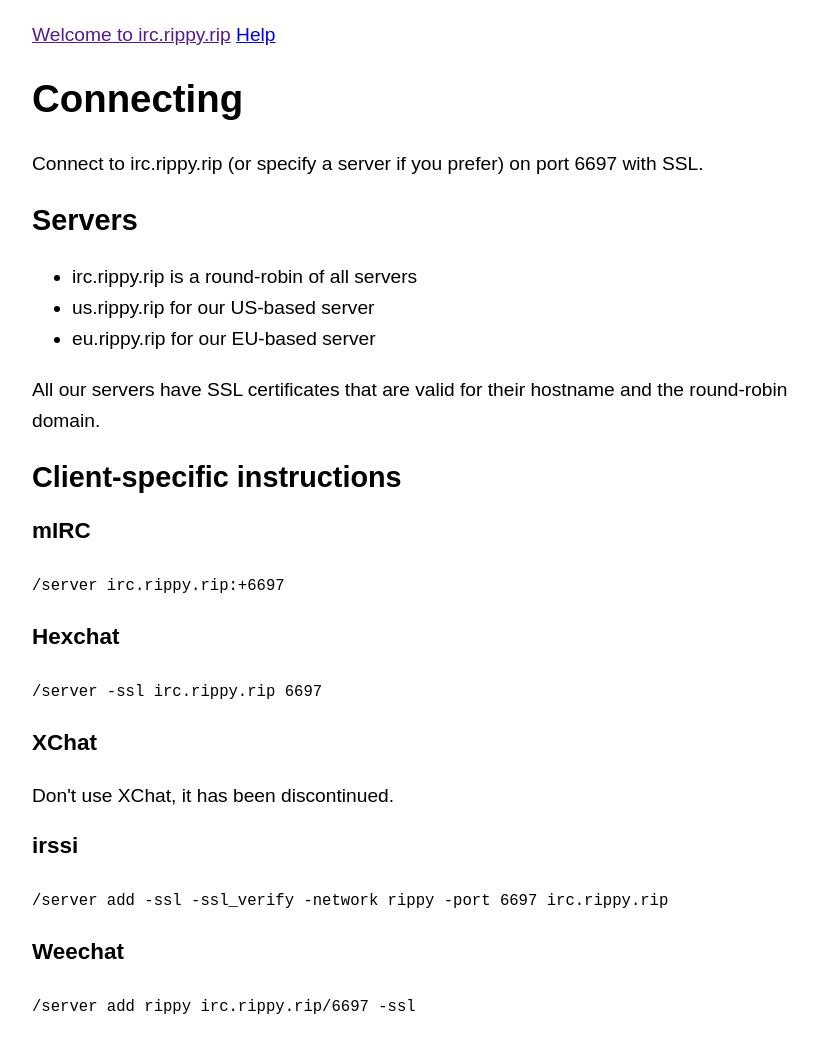
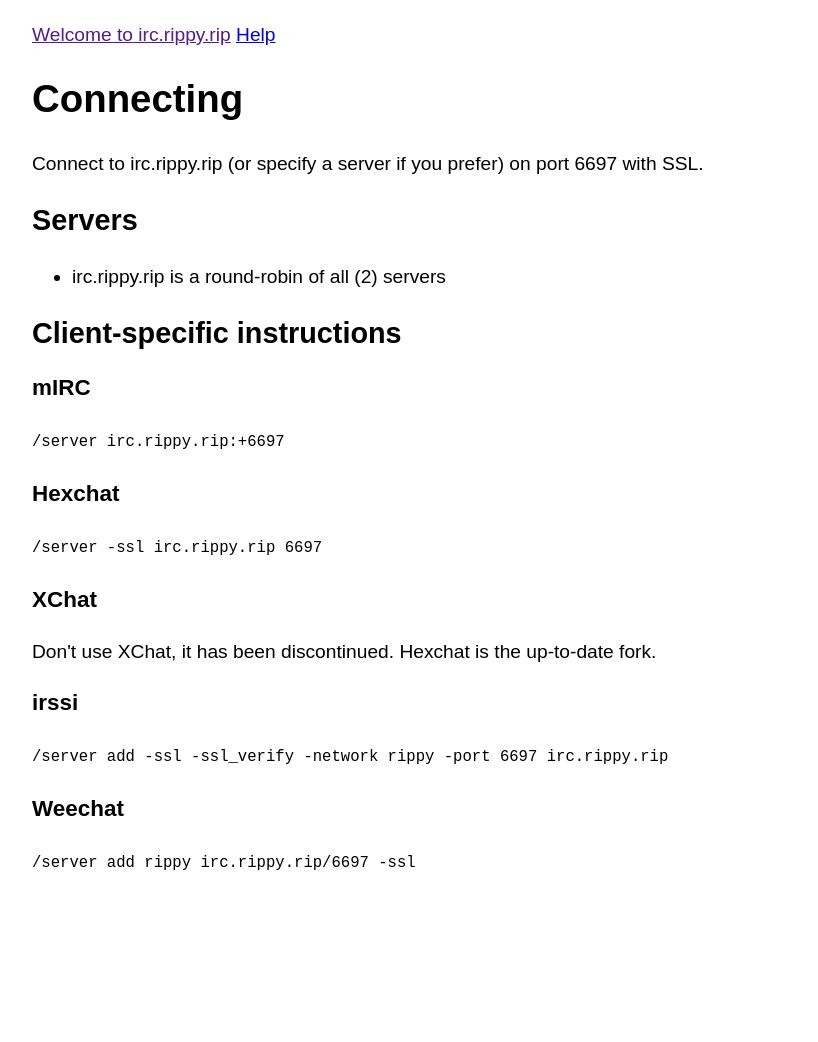
Before and after one commit to rippyrip/website, an MkDocs documentation site: the page built from docs/connecting.md, in a window 1280 px wide. Shown: the whole page, without its empty margins (224-1042 px from the left). Built offline with MkDocs 1.6.1, drawn with Linux system fonts in a browser that asks for light colours; after the commit the page ends 900 px from its top, so only the background shows below that.

Commit message:
Fixes encoding issues and fact that us server is no longer in the US

```diff
--- a/docs/connecting.md
+++ b/docs/connecting.md
@@ -4,11 +4,8 @@
 
 ## Servers
 
-* irc.rippy.rip is a round-robin of all servers
-* us.rippy.rip for our US-based server
-* eu.rippy.rip for our EU-based server
+* irc.rippy.rip is a round-robin of all (2) servers
 
-All our servers have SSL certificates that are valid for their hostname and the round-robin domain.
 
 ## Client-specific instructions
 
@@ -22,7 +19,7 @@
 
 ### XChat
 
-Don't use XChat, it has been discontinued.
+Don't use XChat, it has been discontinued. Hexchat is the up-to-date fork.
 
 ### irssi
 
```
Also changed, not shown: docs/help.md (+1 -1 lines), docs/index.md (+3 -3 lines).
